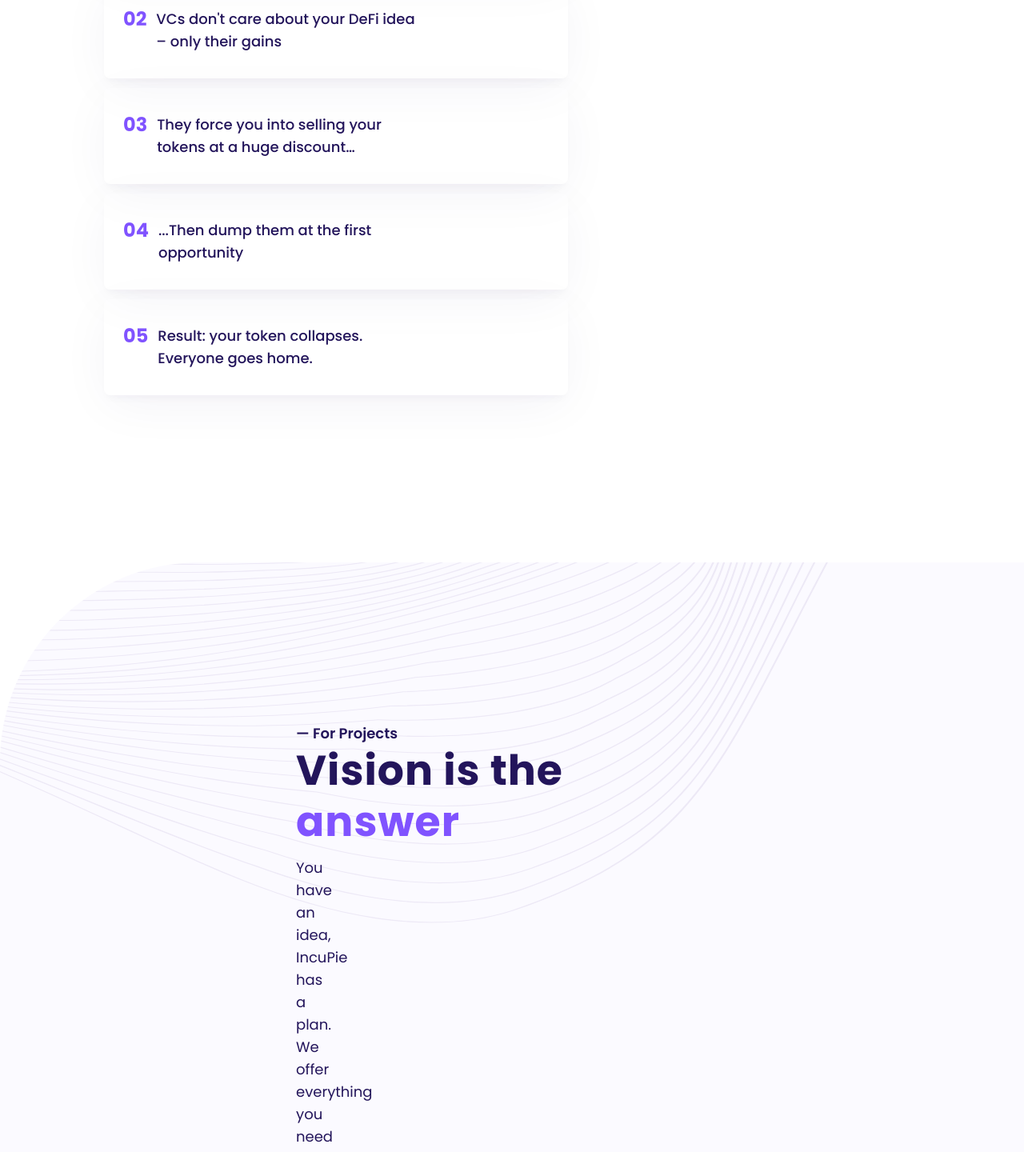
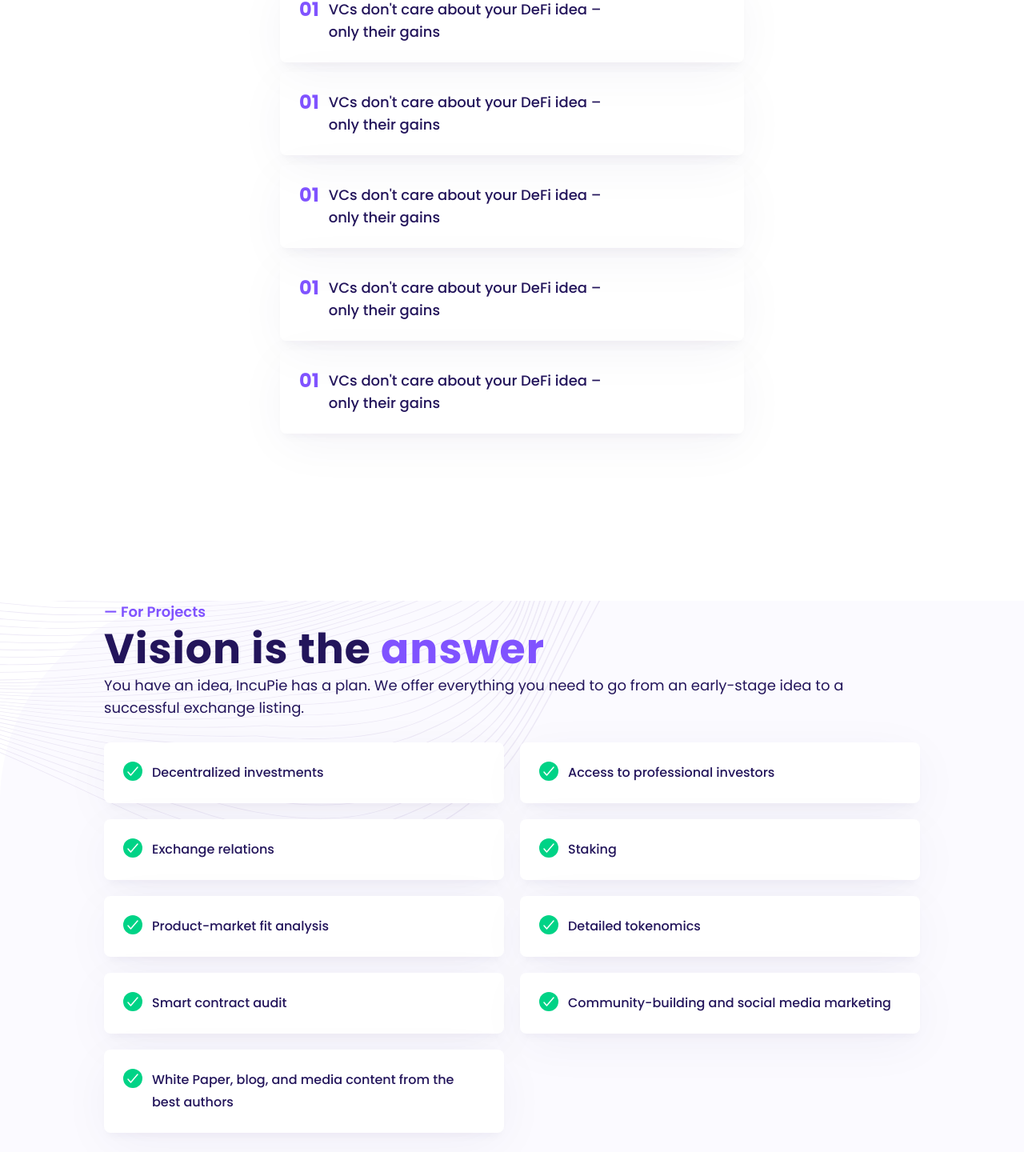
Before and after one commit to joaomonteiroSN/vision-capital, a Next.js app: page / in a window 1280 px wide. Shown: the part 1211-2651 px from the top of the page at 80% size. Built offline with nearby package versions, Linux system fonts and the light colour scheme.

Commit message:
ajustes na responsividade

```diff
--- a/components/cards.jsx
+++ b/components/cards.jsx
@@ -5,10 +5,14 @@ import styles from '../src/app/page.module.css'
 export function Card() {
 
     return (
-        <ul className={styles.cardPurple}>
-            {cardInfo.map(item => <li>{item.id}
-                <p>{item.description}</p>
-            </li>)}
-        </ul>
+        <div className={styles.cardWrapper}>
+            <span>01</span><p>VCs don't care about your DeFi idea – only their gains</p>
+        </div>
+
+        // <ul className={styles.cardPurple}>
+        // {/* {cardInfo.map(item => <li>{item.id}
+        //     <p>{item.description}</p>
+        // </li>)} */}
+        // </ul>
     );
 }
--- a/src/app/globals.css
+++ b/src/app/globals.css
@@ -39,14 +39,18 @@ span {
   font-size: 1.8rem;
   line-height: 2.8rem;
 
-  color: var(--color-button-dark);
+  color: var(--purple-dark);
 }
 
 label {
   font-weight: 400;
   font-size: 14px;
   line-height: 24px;
-  color: var(--gray-light-p);
+  color: var(--gray-light);
+}
+
+input {
+  display: block;
 }
 
 body {
@@ -54,7 +58,7 @@ body {
 }
 
 a {
-  color: var(--gray-light-p);
+  color: var(--gray-light);
   text-decoration: none;
   font-weight: 500;
   font-size: 1.4rem;
--- a/src/app/page.js
+++ b/src/app/page.js
@@ -46,13 +46,20 @@ export default function Home() {
           <span className={styles.emphasis}> Doesn't Work </span>
           in DeFi
         </h2>
+        <div className={styles.cardsDiv}>
           <Card></Card>
+          <Card></Card>
+          <Card></Card>
+          <Card></Card>
+          <Card></Card>
+        </div>
       </div>
 
       <br></br>
 
       <div className={styles.sectionThree}>
-        <div className={styles.mainContentTwo}>
+        <div className={styles.background}>
+          <div className={styles.mainContentThree}>
             <div className={styles.titleSection}>
               <span >— For Projects</span>
               <h2>Vision is the <span className={styles.emphasis}>answer</span></h2>
@@ -77,7 +84,7 @@ export default function Home() {
               <DarkButton s="I Need Funding"></DarkButton>
               <LightButton s="Learn More" ></LightButton>
             </div>
-
+          </div>
         </div>
       </div>
 
@@ -108,7 +115,7 @@ export default function Home() {
 
       <br></br>
 
-      <div className={styles.sectionFive}>
+      {/* <div className={styles.sectionFive}>
         <img className={styles.imgSectionFive} src='guy.svg'></img>
 
         <br></br>
@@ -121,7 +128,7 @@ export default function Home() {
         </div>
 
 
-      </div>
+      </div> */}
 
       <br></br>
 
@@ -139,23 +146,30 @@ export default function Home() {
               <p>We'll get back to you within 24 hours</p>
             </div>
             <form className={styles.formMain}>
-              <div className={styles.field}>
+              <div className={styles.inputWrapper}>
                 <label for="pName">How is your project called?</label>
                 <input type='text' id='pName' name='pName'></input>
+              </div>
+
+              <div className={styles.inputWrapper}>
+                <label for="email">Your Email</label>
+                <input type='email' id='email' name='email'></input>
+              </div>
+
+              <div className={styles.inputWrapper}>
                 <label for="about">Please tell us a few words about the project</label>
                 <input type='text' id='about' name='about'></input>
               </div>
-              <div className={styles.field}>
-                <label for="email">Your Email</label>
-                <input type='email' id='email' name='email'></input>
+
+              <div className={styles.inputWrapper}>
                 <label for="teleName">Telegram name</label>
                 <input type='text' id='teleName' name='teleName'></input>
               </div>
+
             </form>
             <DarkButton s="send"></DarkButton>
           </div>
           <div className={styles.rightSide}>
-
             <div className={styles.socialBar}>
               <img src='face-icon.svg'></img>
               <img src='tweet-icon.svg'></img>
--- a/src/app/page.module.css
+++ b/src/app/page.module.css
@@ -1,3 +1,4 @@
+
 .page {
   max-width: 1440px;
   background-color: white;
@@ -80,16 +81,15 @@
 /* Section 2 */
 
 .sectionTwo {
-  width: auto;
   display: flex;
-/* grid-template-columns: 1fr 1fr; */
   flex-wrap: wrap;
-  justify-content: space-between;
-  margin: 10rem 13rem 10rem 13rem;
+  justify-content: center;
+  margin: 10rem 0 10rem 0;
+  padding: 0 13rem 0 13rem;
 }
 
 .sectionTwo h2 {
-  /* max-width: 60rem; */
+  width: 50%;
   padding-right: 10rem;
 }
 
@@ -101,33 +101,34 @@
   letter-spacing: 0.02em;
 }
 
-.cardPurple {
+.cardsDiv {
   display: flex;
   flex-direction: column;
   gap: 1.2rem;
-  max-width: 58rem;
 }
 
-.cardPurple ul {
-  list-style-type: none;
-}
-
-.cardPurple li {
+.cardWrapper {
   display: flex;
   gap: 1.2rem;
-  color: var(--purple-dark);
-  line-height: 2.8rem;
-  font-size: 2.4rem;
-  font-weight: 700;
+  max-width: 58rem;
 
-  padding: 3.2rem 2.4rem 3.2rem 2.4rem;
+  padding: 2.4rem 2.4rem 2.4rem 2.4rem;
 
   box-shadow: 0px 8px 12px -6px rgba(35, 21, 91, 0.05), 0px 14px 64px -4px rgba(35, 21, 91, 0.05);
   border-radius: 8px;
 }
 
-.cardPurple p {
+.cardWrapper span {
+  color: var(--purple-dark);
+  line-height: 2.8rem;
+  font-size: 2.4rem;
+  font-weight: 700;
+}
+
+.cardWrapper p {
+  font-size: 1.8rem;
   font-weight: 500;
+  line-height: 2.8rem;
   padding-right: 15rem;
 }
 
@@ -137,30 +138,32 @@
 
 .sectionThree {
   background-color: #FBFAFF;
-  background-image: url("../../public/bg-three.svg");
-  background-repeat: no-repeat;
-  background-size: fill;
   border-radius: 25rem 0 0 0;
   width: 100%;
   margin-top: 10rem;
-  padding: 20rem 0 20rem 0;
 }
 
-.mainContentTwo,
+.background {
+  background-image: url("../../public/bg-three.svg");
+  background-repeat: no-repeat;
+  background-size: cover;
+  max-width: 100dvw;
+}
+
 .mainContentThree {
-  margin: 0 37rem 0 37rem;
+  margin: 0 13rem 0 13rem;
 }
 
 .titleSection p {
-  padding-right: 56.4rem;
-  margin: 1.2rem 0 2rem 0;
+  /* padding-right: 56.4rem; */
+  /* margin: 1.2rem 0 2rem 0; */
 }
 
 .sectionThreeButtons {
   display: grid;
   gap: 1.2rem;
   grid-template-columns: 1fr 1fr;
-  margin-right: 70.4rem;
+  /* margin-right: 70.4rem; */
 }
 
 /* Section 3 end */
@@ -193,10 +196,12 @@
   left: 0;
   margin-right: 133rem;
   border-radius: 0 20rem 20rem 0;
+  width: 100%;
+  max-width: 59rem;
+  height: auto;
 }
 
 .mainContentFour {
-  margin: 12.7rem 49rem 0 59rem;
   padding-left: 26rem;
   font-size: 1.8rem;
   font-weight: 400;
@@ -220,14 +225,13 @@
 /* Section 6 */
 
 .sectionSix {
-  background-color: var(--font-color);
-  background-image: opacity(0.5),("../../public/bg-two.svg");
+  background-color: var(--blue-dark);
+  background-image: opacity(0.5), ("../../public/bg-two.svg");
   background-repeat: no-repeat;
   background-size: fill;
   border-radius: 25rem 0 0 0;
   margin-top: 10rem;
-  padding: 17.9rem 37rem 17.9rem 37rem;
-
+  padding: 17.9rem 13rem 17.9rem 13rem;
 }
 
 .mainSectionSix {
@@ -248,11 +252,11 @@
 }
 
 .mainSectionSix p {
-  color: var(--gray-light-p);
+  color: var(--gray-light);
 }
 
 .titleMainSix {
-  padding-right: 26.3rem;
+  /* padding-right: 26.3rem; */
 }
 
 .titleMainSix span {
@@ -267,17 +271,10 @@
 }
 
 .formMain {
-  display: flex;
+  display: grid;
+  grid-template-columns: 1fr 1fr;
+  align-self: end;
   gap: 2rem;
-  margin: 6.4rem 0 4rem 0;
-}
-
-.field {
-  width: 50%;
-}
-
-.field input:first-of-type {
-  margin-bottom: 2.4rem;
 }
 
 .formMain input {
@@ -285,6 +282,10 @@
   border-radius: 0.8rem;
   border: 2px solid #F4F5F4;
   width: 100%;
+}
+
+.inputWrapper {
+  align-self: end;
 }
 
 .rightSide {
@@ -297,6 +298,7 @@
 
 .socialBar,
 .contact {
+  flex-wrap: wrap;
   display: flex;
   gap: 3rem;
 }
@@ -312,10 +314,10 @@
 /* Section 6 end */
 
 /* Components Styles */
-
 /* Buttons */
 
-.darkButton, .lightButton {
+.darkButton,
+.lightButton {
   font-weight: 500;
   line-height: 2.8rem;
   font-size: 1.6rem;
@@ -342,6 +344,7 @@
   gap: 2.4rem;
   align-items: center;
   margin-bottom: 4.8rem;
+  padding: 0 13rem 0 13rem;
 }
 
 .titleBar hr {
@@ -368,10 +371,6 @@
   align-items: center;
   justify-content: center;
 }
-
-/* .barImg img {
-  width: calc((100% / 5) - 2rem + (2rem / 5));
-} */
 
 /* toDocard */
 
```
Also changed, not shown: public/logo.svg (renamed from public/Logo.svg). Lines whose indentation alone changed are shown as unchanged.
